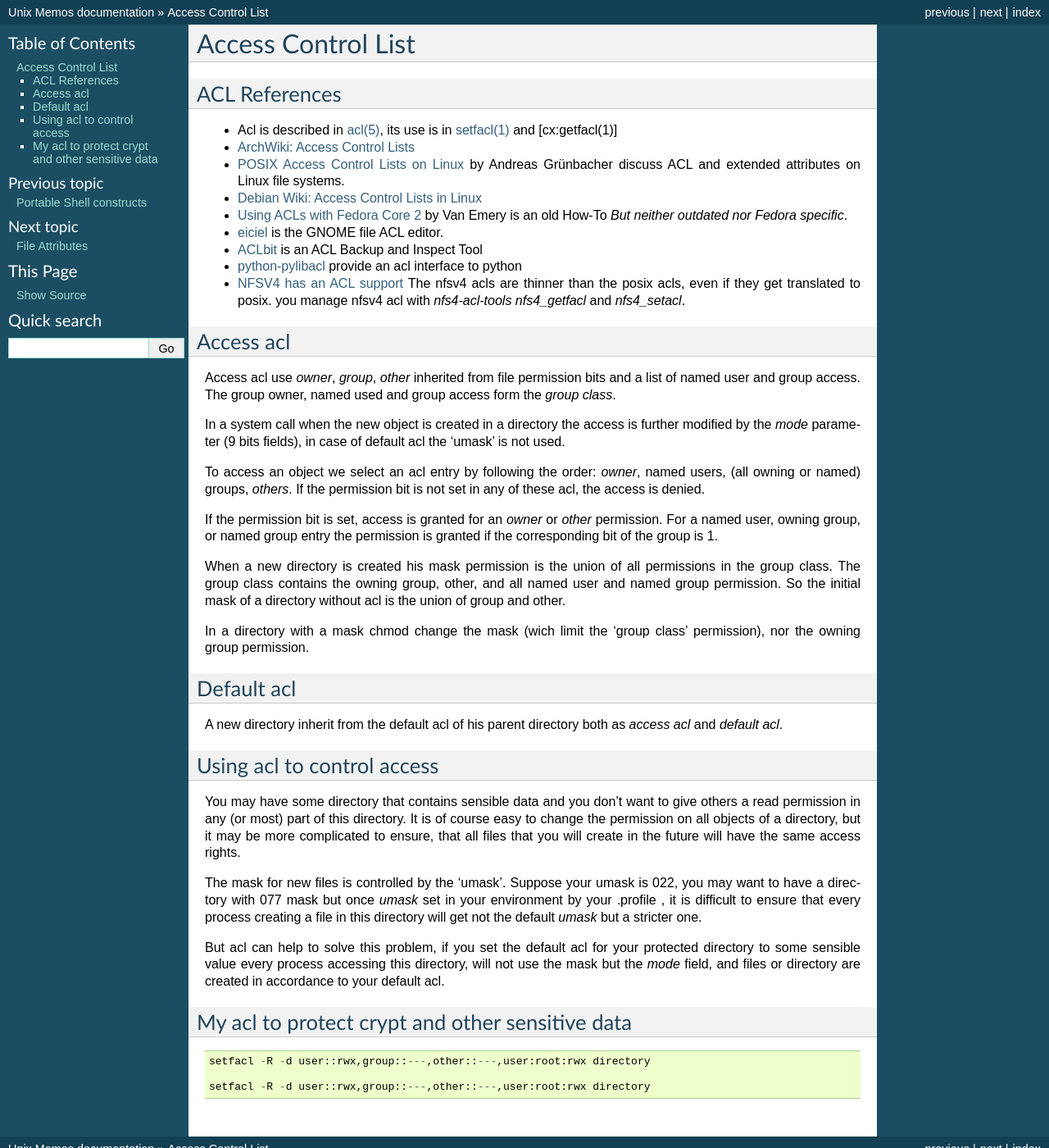
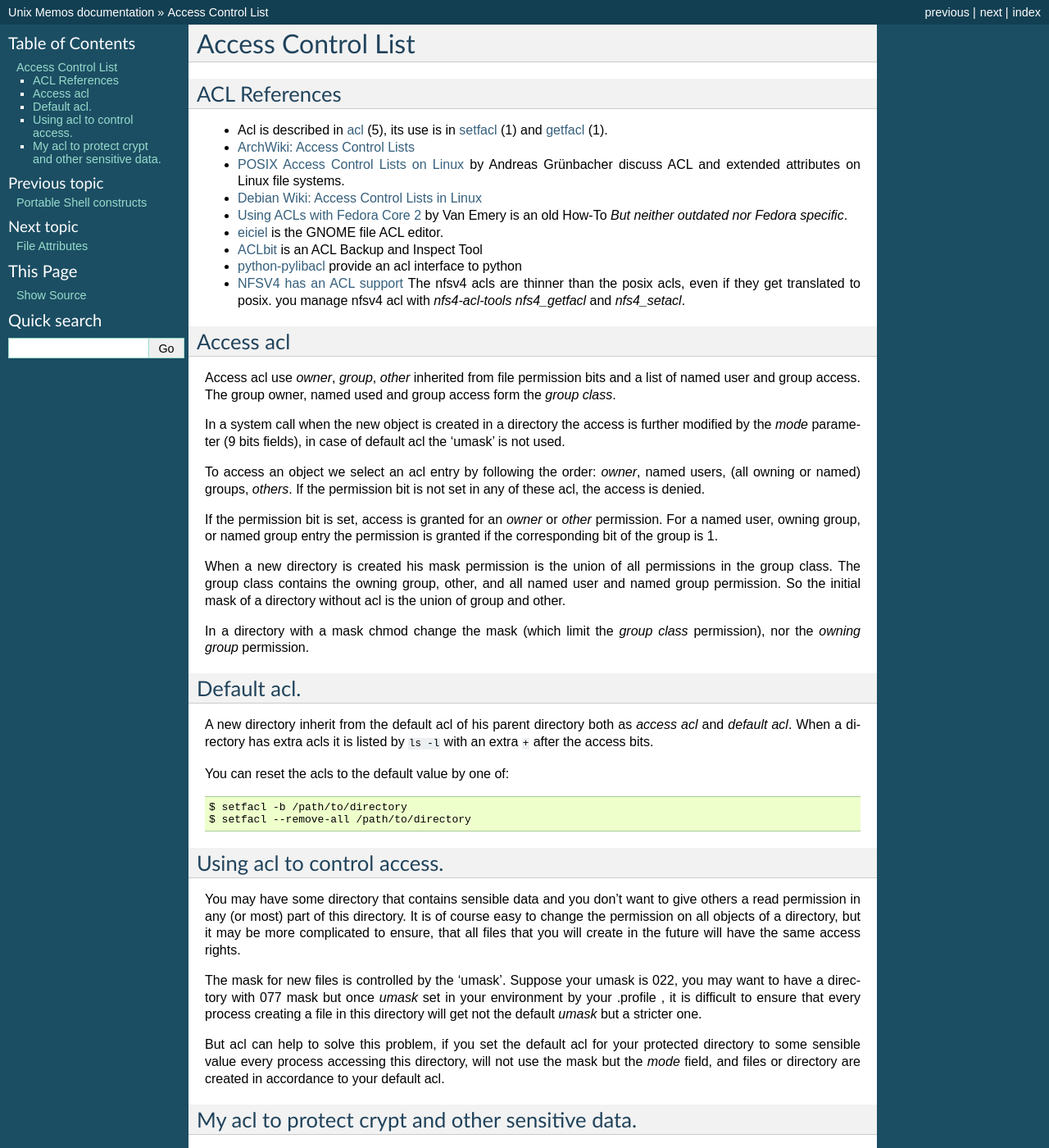
Before and after one commit to marczz/unix_memo, a Sphinx documentation site: the page built from source/access_lists.rst, in a window 1280 px wide and 1400 px high. Shown: the whole window at 82% size. Built offline with Sphinx 7.4.7, drawn with Linux system fonts in a browser that asks for light colours; the version number could not be read and is left out.

Commit message:
access_lists.rst: formatting fix.

```diff
--- a/source/access_lists.rst
+++ b/source/access_lists.rst
@@ -5,8 +5,8 @@ Access Control List
 ACL References
 ==============
 
--  Acl is described in :man:`acl(5)`, its use is in :man:`setfacl(1)` and
-   [cx:getfacl(1)]
+-  Acl is described in :man:`acl` (5), its use is in :man:`setfacl` (1)
+   and :man:`getfacl` (1).
 -  `ArchWiki: Access Control Lists
    <https://wiki.archlinux.org/index.php/Access_Control_Lists>`_
 -  `POSIX Access Control Lists on Linux
@@ -25,7 +25,7 @@ ACL References
 -  `python-pylibacl <http://pylibacl.k1024.org/>`__ provide an acl
    interface to python
 -  `NFSV4 has an ACL support
-   <http://www.citi.umich.edu/projects/nfsv4/linux/using-acls.html>`__
+   <http://www.citi.umich.edu/projects/nfsv4/linux/using-acls.html>`_
    The nfsv4 acls are thinner than the posix acls, even if they get
    translated to posix. you manage nfsv4 acl with *nfs4-acl-tools*
    *nfs4_getfacl* and *nfs4_setacl*.
@@ -54,17 +54,25 @@ permissions in the group class. The group class contains the owning
 group, other, and all named user and named group permission. So the
 initial mask of a directory without acl is the union of group and other.
 
-In a directory with a mask chmod change the mask (wich limit the 'group
-class' permission), nor the owning group permission.
+In a directory with a mask chmod change the mask (which limit the *group
+class* permission), nor the *owning group* permission.
 
-Default acl
-===========
+Default acl.
+============
 
 A new directory inherit from the default acl of his parent directory both
-as *access acl* and *default acl*.
+as *access acl* and *default acl*. When a directory has extra acls it
+is listed by ``ls -l`` with an extra ``+`` after the access bits.
 
-Using acl to control access
-===========================
+You can reset the acls to the default value by one of:
+::
+
+    $ setfacl -b /path/to/directory
+    $ setfacl --remove-all /path/to/directory
+
+
+Using acl to control access.
+============================
 
 You may have some directory that contains sensible data and you don't
 want to give others a read permission in any (or most) part of this
@@ -83,8 +91,8 @@ your protected directory to some sensible value every process accessing
 this directory, will not use the mask but the *mode* field, and files or
 directory are created in accordance to your default acl.
 
-My acl to protect crypt and other sensitive data
-================================================
+My acl to protect crypt and other sensitive data.
+=================================================
 
 
 ::
```
